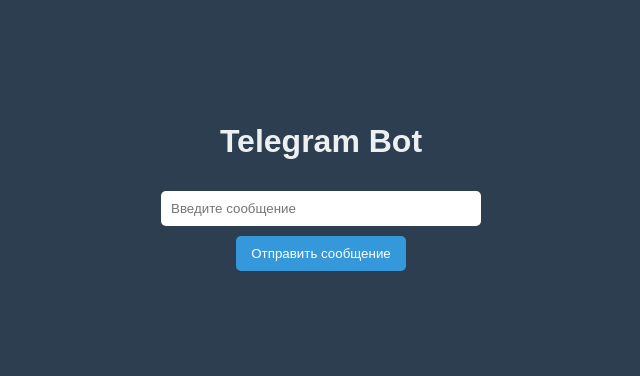
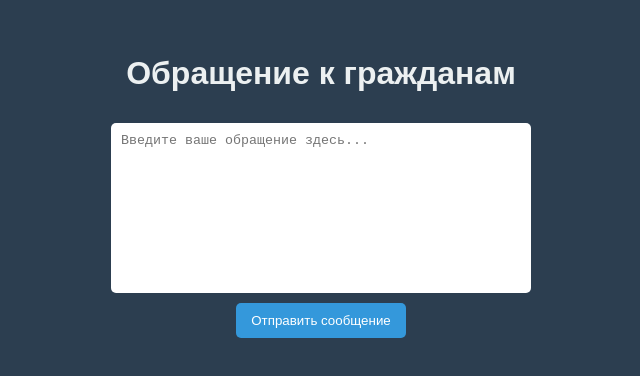
Before and after one commit to SamuraDev/Repetitor, a plain HTML site: page index.html in a window 1280 px wide. Shown: the part 222-598 px from the top of the page, without its empty margins (319-959 px from the left). Drawn offline with Linux system fonts and the light colour scheme.

Commit message:
Update index.html

```diff
--- a/index.html
+++ b/index.html
@@ -3,7 +3,7 @@
 <head>
     <meta charset="UTF-8">
     <meta name="viewport" content="width=device-width, initial-scale=1.0">
-    <title>Telegram Bot</title>
+    <title>Обращение к гражданам</title>
     <style>
         body {
             font-family: Arial, sans-serif;
@@ -14,13 +14,16 @@
             align-items: center;
             justify-content: center;
             height: 100vh;
+            text-align: center;
         }
-        input {
+        textarea {
             padding: 10px;
             border-radius: 5px;
             border: none;
-            width: 300px;
+            width: 400px; /* Увеличенная ширина */
+            height: 150px; /* Увеличенная высота */
             margin: 10px 0;
+            resize: none; /* Отключение изменения размера */
         }
         button {
             padding: 10px 15px;
@@ -37,8 +40,8 @@
 </head>
 <body>
 
-    <h1>Telegram Bot</h1>
-    <input type="text" id="message" placeholder="Введите сообщение">
+    <h1>Обращение к гражданам</h1>
+    <textarea id="message" placeholder="Введите ваше обращение здесь..."></textarea>
     <button id="sendMessage">Отправить сообщение</button>
 
     <script>
@@ -62,6 +65,7 @@
                 .then(data => {
                     if (data.ok) {
                         alert('Сообщение отправлено!');
+                        document.getElementById('message').value = ''; // Очистка поля ввода после отправки
                     } else {
                         alert('Ошибка при отправке сообщения.');
                     }
```
